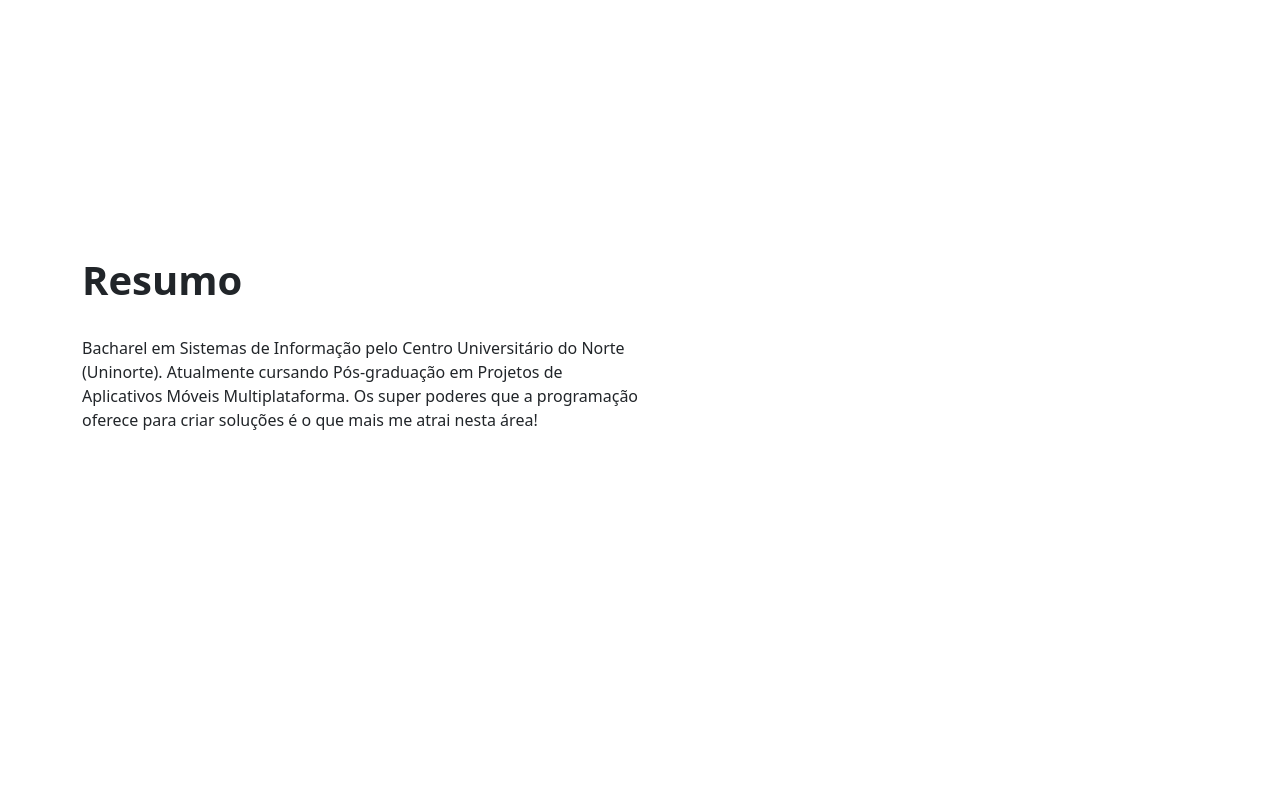
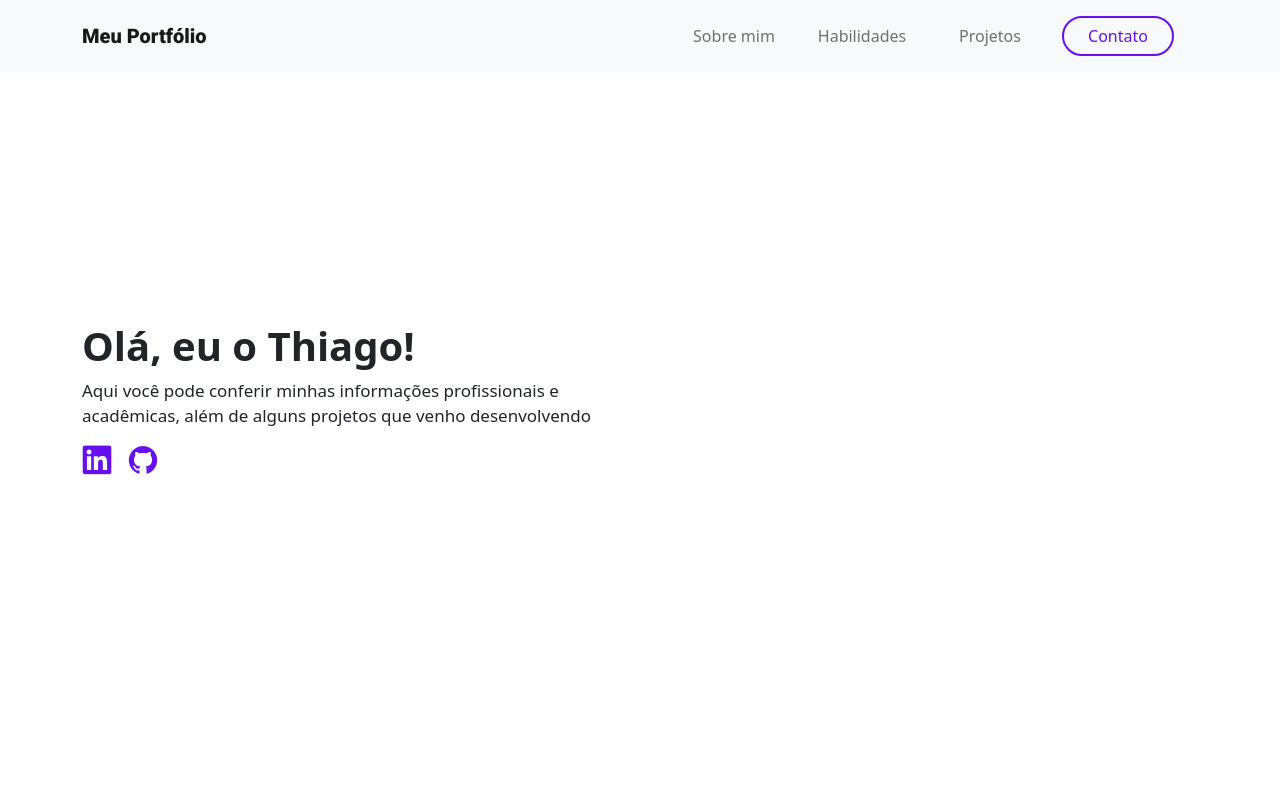
Before and after one commit to tsgomes9/portfolio, a React (Create React App) app: page / in a window 1280 px wide. Shown: the top 800 px of the page. Built offline with nearby package versions, Linux system fonts and the light colour scheme.

Commit message:
Ajustes no Header

```diff
--- a/src/view/components/aboutMe/aboutMe.js
+++ b/src/view/components/aboutMe/aboutMe.js
@@ -1,9 +1,9 @@
 import './aboutMe.scss'
 const AboutMe = () => {
   return (
-    <div className="">
-      <div className="container" id="aboutMe">
-        <div className="aboutMe-session col-12 col-12 col-sm-12 col-md-12 col-lg-6 ">
+    <div className="aboutMe-session" id="aboutMe">
+      <div className=" container">
+        <div className=" col-12 col-12 col-sm-12 col-md-12 col-lg-6  ">
           <h1>Resumo</h1>
           <p>
             Bacharel em Sistemas de Informação pelo Centro Universitário do
--- a/src/view/components/aboutMe/aboutMe.scss
+++ b/src/view/components/aboutMe/aboutMe.scss
@@ -1,9 +1,11 @@
 .aboutMe-session {
   height: 100vh;
   //   width: 100vh;
-  padding-top: 32vh;
+  display: flex;
+  align-items: center;
   flex-wrap: wrap;
-
+  background: #6610f2;
+  color: white;
   h1 {
     font-weight: 900;
     margin-bottom: 2rem;
--- a/src/view/components/header/header.js
+++ b/src/view/components/header/header.js
@@ -3,8 +3,8 @@ import './headerStyle.scss'
 const Header = () => {
   return (
     <div className="navbar bg-light fixed-top navbar-expand-lg" id="header">
-      <div className="container header">
-        <a className="navbar-brand logo" href="#header">
+      <div className="container">
+        <a className="navbar-brand logo" href="#hello-world">
           Meu Portfólio
         </a>
         <button
@@ -59,20 +59,6 @@ const Header = () => {
           </div>
         </div>
       </div>
-      <div className="container">
-        <div className="hello-message col-12 col-sm-12 col-md-12 col-lg-6">
-          <h1>Olá, eu o Thiago!</h1>
-
-          <p>
-            Aqui você pode conferir minhas informações profissionais e
-            acadêmicas, além de alguns projetos que venho desenvolvendo{' '}
-          </p>
-
-          <i class="devicon-linkedin-plain"></i>
-
-          <i class="devicon-github-original"></i>
-        </div>
-      </div>
     </div>
   )
 }
--- a/src/view/components/header/headerStyle.scss
+++ b/src/view/components/header/headerStyle.scss
@@ -1,10 +1,4 @@
 @import url('https://fonts.googleapis.com/css2?family=Roboto:ital,wght@0,100;0,300;0,400;0,500;0,700;0,900;1,100;1,300;1,400;1,500;1,700;1,900&display=swap');
-
-.navbar {
-  height: 100vh;
-  background: rgb(244, 244, 244);
-  position: relative;
-}
 
 .header {
   display: flex;
--- a/src/view/pages/App.js
+++ b/src/view/pages/App.js
@@ -3,10 +3,28 @@ import AboutMe from '../components/aboutMe/aboutMe'
 import Habilitys from '../components/habilitys/habilitys'
 import DevProjects from '../components/devProjects/devProjects'
 
+import './App.scss'
+
 function App() {
   return (
     <div className="App">
-      {/* <Header /> */}
+      <Header />
+      <div className="hello-container" id="hello-world">
+        <div className="container">
+          <div className="hello-message col-12 col-sm-12 col-md-12 col-lg-6 ">
+            <h1>Olá, eu o Thiago!</h1>
+
+            <p>
+              Aqui você pode conferir minhas informações profissionais e
+              acadêmicas, além de alguns projetos que venho desenvolvendo{' '}
+            </p>
+
+            <i class="devicon-linkedin-plain"></i>
+
+            <i class="devicon-github-original"></i>
+          </div>
+        </div>
+      </div>
       <AboutMe />
       <Habilitys />
       <DevProjects />
--- a/src/view/pages/App.scss
+++ b/src/view/pages/App.scss
@@ -1,38 +1,17 @@
-.App {
-  text-align: center;
+.hello-container {
+  height: 100vh;
+  width: 100%;
+  display: flex;
+  align-items: center;
 }
 
-.App-logo {
-  height: 40vmin;
-  pointer-events: none;
-}
-
-@media (prefers-reduced-motion: no-preference) {
-  .App-logo {
-    animation: App-logo-spin infinite 20s linear;
+.hello-message {
+  // max-width: 540px;
+  h1 {
+    font-weight: 900;
+  }
+  p {
+    font-weight: 300;
+    font-size: 17px;
   }
 }
-
-.App-header {
-  background-color: #282c34;
-  min-height: 100vh;
-  display: flex;
-  flex-direction: column;
-  align-items: center;
-  justify-content: center;
-  font-size: calc(10px + 2vmin);
-  color: white;
-}
-
-.App-link {
-  color: #61dafb;
-}
-
-@keyframes App-logo-spin {
-  from {
-    transform: rotate(0deg);
-  }
-  to {
-    transform: rotate(360deg);
-  }
-}
```
